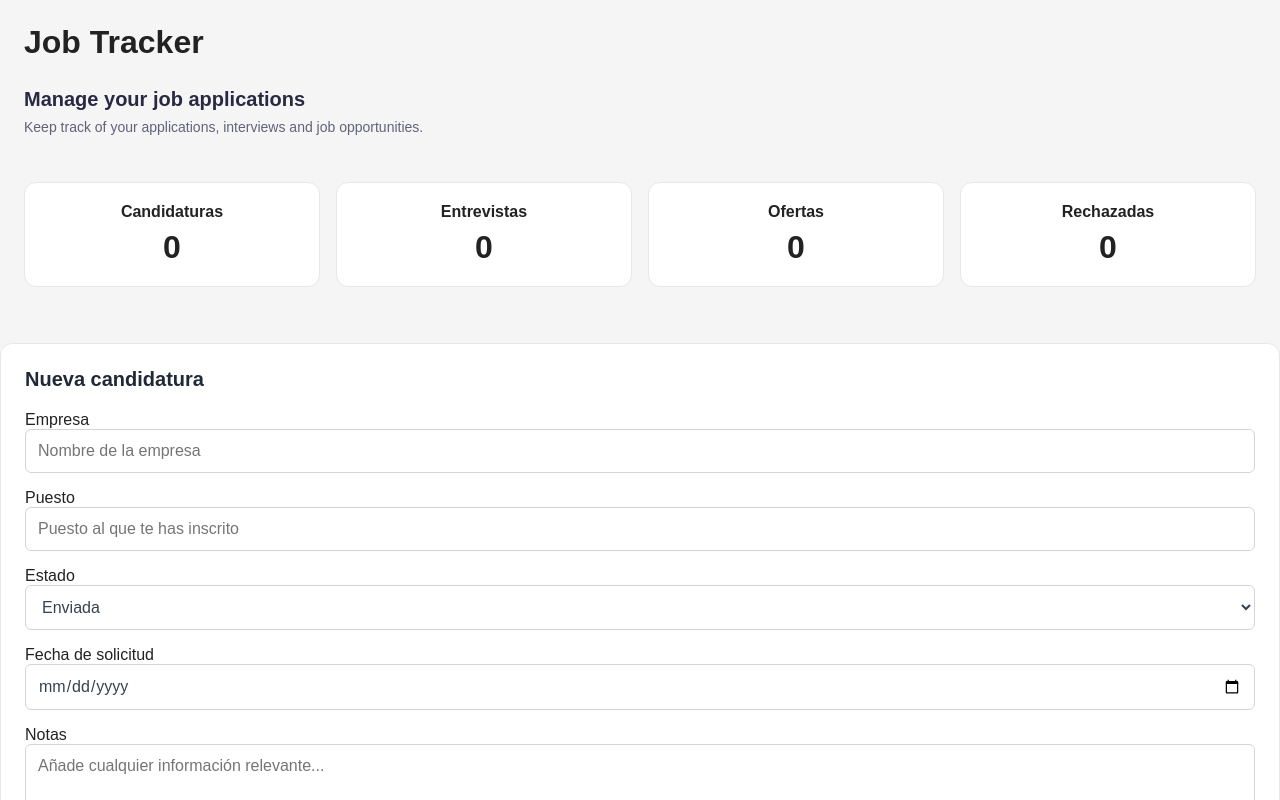
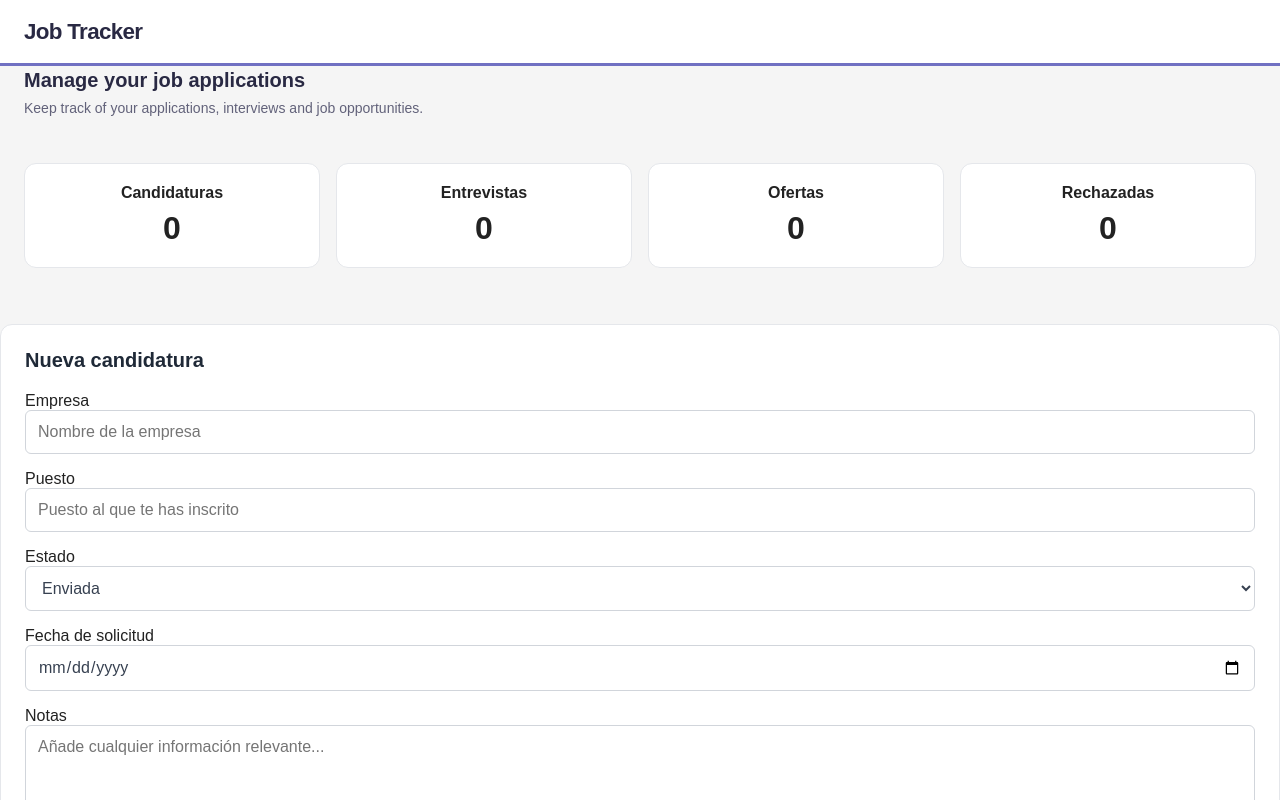
Before and after one commit to veronica-gi/job-tracker, a React (Vite) app: page / in a window 1280 px wide. Shown: the top 800 px of the page. Built offline with nearby package versions, Linux system fonts and the light colour scheme.

Commit message:
style: improve header design

```diff
--- a/src/ui/components/common/Header/Header.css
+++ b/src/ui/components/common/Header/Header.css
@@ -1,6 +1,17 @@
+
 .header {
   display: flex;
-  justify-content: space-between;
   align-items: center;
-  padding: 1.5rem;
+  padding: 1rem 1.5rem;
+  background-color: #fff;
+  border-bottom: 3px solid #7070c2;
 }
+
+.header h1 {
+  margin: 0;
+  color: #292943;
+  font-size: 1.4rem;
+  font-weight: 700;
+  letter-spacing: -0.03em;
+  line-height: 1.4;
+}
```
